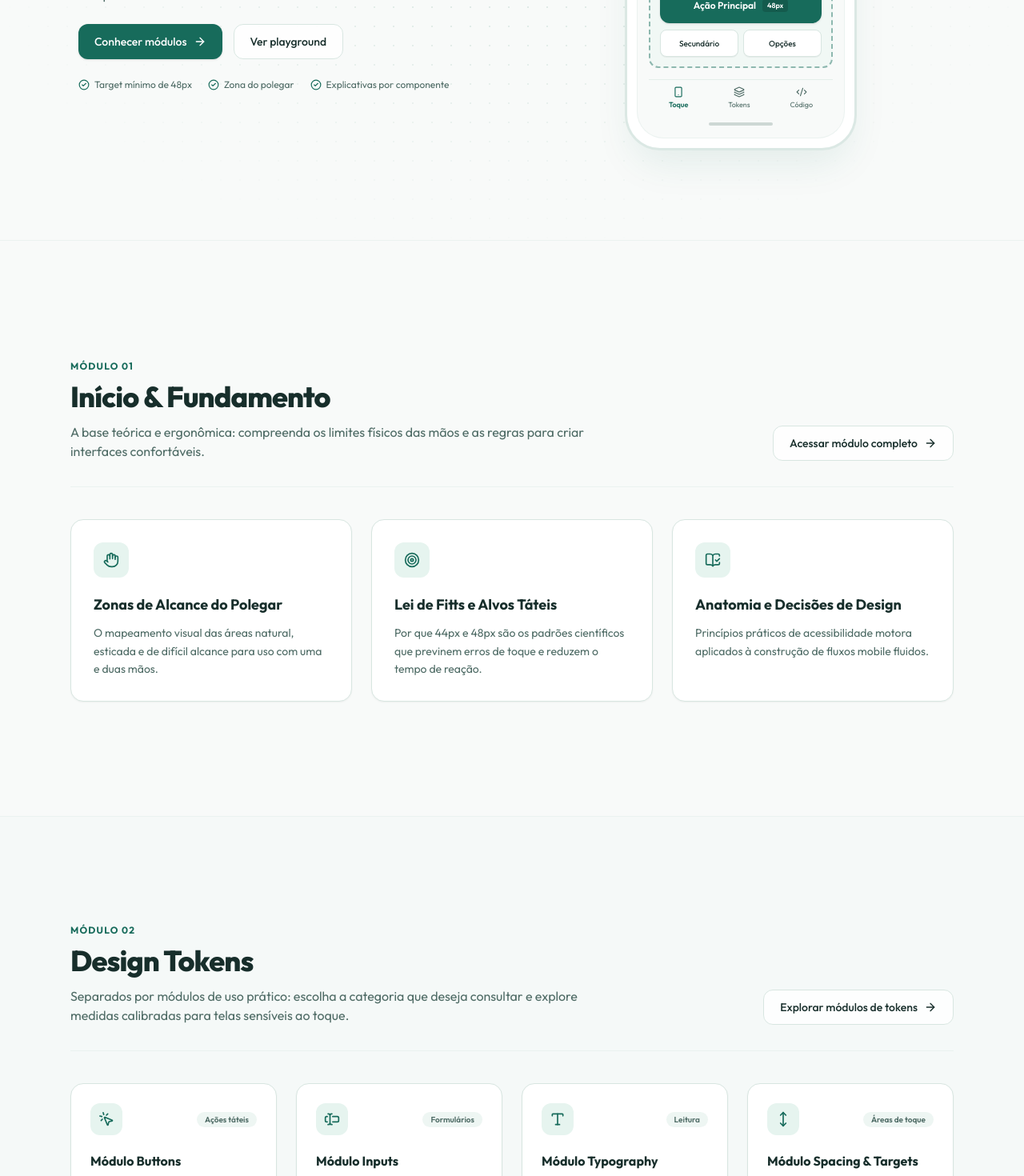
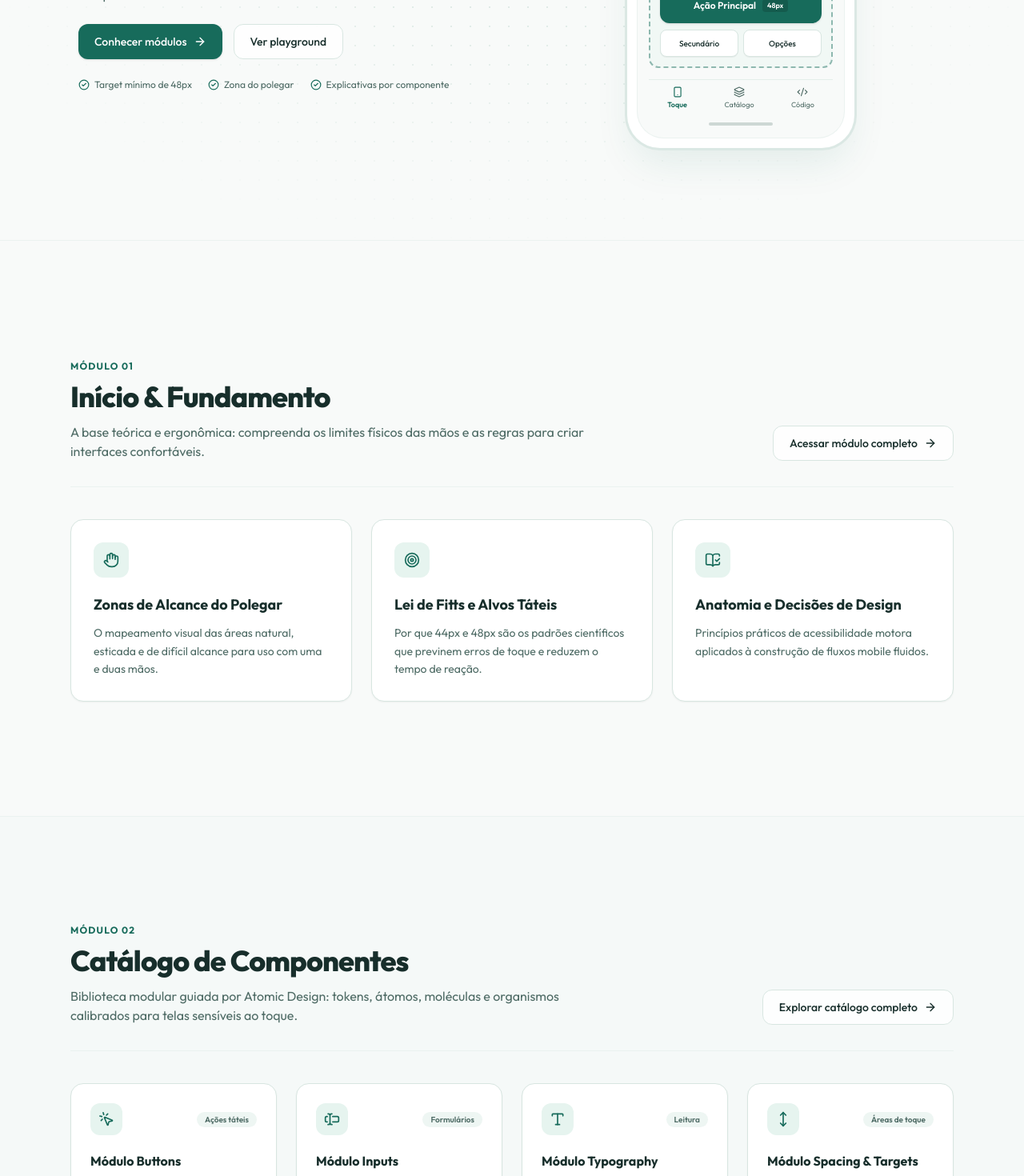
Before and after one commit to whoisnathaliamelo/hapto, a Next.js app: page / in a window 1280 px wide. Shown: the part 500-1970 px from the top of the page at 80% size. Built offline with nearby package versions, Linux system fonts and the light colour scheme.

Commit message:
Refactor: Ajuste no nome dos tokens, mudança para catalogo de componentes

```diff
--- a/components/fundamentals/rules-cheat-sheet.tsx
+++ b/components/fundamentals/rules-cheat-sheet.tsx
@@ -116,7 +116,7 @@ export function RulesCheatSheet() {
                 href="/components"
                 className={buttonVariants({ variant: "primary", size: "md" })}
               >
-                Ver Design Tokens <ArrowRight className="size-4" />
+                Ver Catálogo de Componentes <ArrowRight className="size-4" />
               </Link>
               <Link
                 href="/playground"
--- a/components/landing/cta.tsx
+++ b/components/landing/cta.tsx
@@ -15,7 +15,7 @@ export function Cta() {
           </h2>
 
           <p className="mx-auto mt-4 max-w-xl text-base text-muted sm:text-lg">
-            Acesse os tokens, explore o playground interativo e entenda como pequenas alterações
+            Acesse o catálogo de componentes, explore o playground interativo e entenda como pequenas alterações
             em targets e zonas de toque transformam a usabilidade mobile.
           </p>
 
--- a/components/landing/footer.tsx
+++ b/components/landing/footer.tsx
@@ -31,7 +31,7 @@ export function Footer({ fluid = false }: { fluid?: boolean } = {}) {
             Início & Fundamento
           </Link>
           <Link href="/components" className="transition hover:text-ink">
-            Design Tokens
+            Catálogo de Componentes
           </Link>
           <Link href="/playground" className="transition hover:text-ink">
             Playground
--- a/components/landing/hero.tsx
+++ b/components/landing/hero.tsx
@@ -162,7 +162,7 @@ function ErgonomicPhonePreview() {
             </div>
             <div className="flex flex-col items-center cursor-pointer transition hover:text-ink">
               <Layers className="size-3.5" />
-              <span className="text-[9px] mt-0.5">Tokens</span>
+              <span className="text-[9px] mt-0.5">Catálogo</span>
             </div>
             <div className="flex flex-col items-center cursor-pointer transition hover:text-ink">
               <Code2 className="size-3.5" />
--- a/components/landing/modules.tsx
+++ b/components/landing/modules.tsx
@@ -18,7 +18,7 @@ const modules = [
   {
     id: "tokens",
     badge: "Módulo 02",
-    title: "Design Tokens",
+    title: "Catálogo de Componentes",
     icon: Palette,
     description:
       "Escalas calibradas para interfaces táteis organizadas por módulos de uso prático para consistência total entre design e código.",
--- a/components/landing/navbar.tsx
+++ b/components/landing/navbar.tsx
@@ -15,9 +15,9 @@ const modules = [
     icon: BookOpen,
   },
   {
-    anchorHref: "#tokens",
+    anchorHref: "#componentes",
     pageHref: "/components",
-    label: "Design Tokens",
+    label: "Catálogo de Componentes",
     icon: Palette,
   },
   {
--- a/components/landing/tokens-preview.tsx
+++ b/components/landing/tokens-preview.tsx
@@ -41,7 +41,7 @@ const tokenModules = [
 export function TokensPreview() {
   return (
     <section
-      id="tokens"
+      id="componentes"
       className="flex min-h-[calc(100svh-5rem)] scroll-mt-20 items-center border-b border-line/40 bg-surface-raised/30 py-20"
     >
       <div className="mx-auto w-full max-w-6xl px-6">
@@ -52,10 +52,10 @@ export function TokensPreview() {
                 Módulo 02
               </span>
               <h2 className="mt-2 text-3xl font-extrabold tracking-tight text-ink sm:text-4xl">
-                Design Tokens
+                Catálogo de Componentes
               </h2>
               <p className="mt-3 text-base text-muted">
-                Separados por módulos de uso prático: escolha a categoria que deseja consultar e explore medidas calibradas para telas sensíveis ao toque.
+                Biblioteca modular guiada por Atomic Design: tokens, átomos, moléculas e organismos calibrados para telas sensíveis ao toque.
               </p>
             </div>
 
@@ -63,7 +63,7 @@ export function TokensPreview() {
               href="/components"
               className={buttonVariants({ variant: "outline", size: "md", className: "self-start md:self-auto shrink-0" })}
             >
-              Explorar módulos de tokens <ArrowRight className="size-4" />
+              Explorar catálogo completo <ArrowRight className="size-4" />
             </Link>
           </div>
         </Reveal>
```
